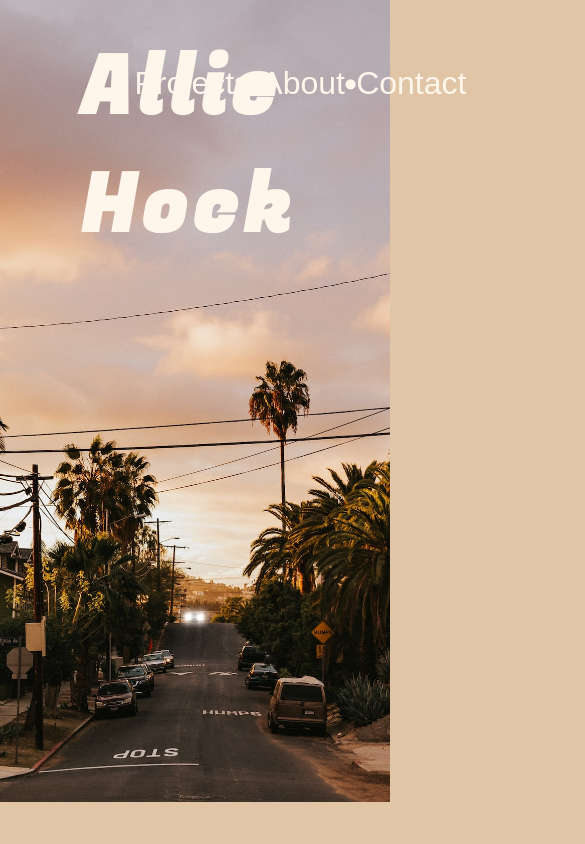
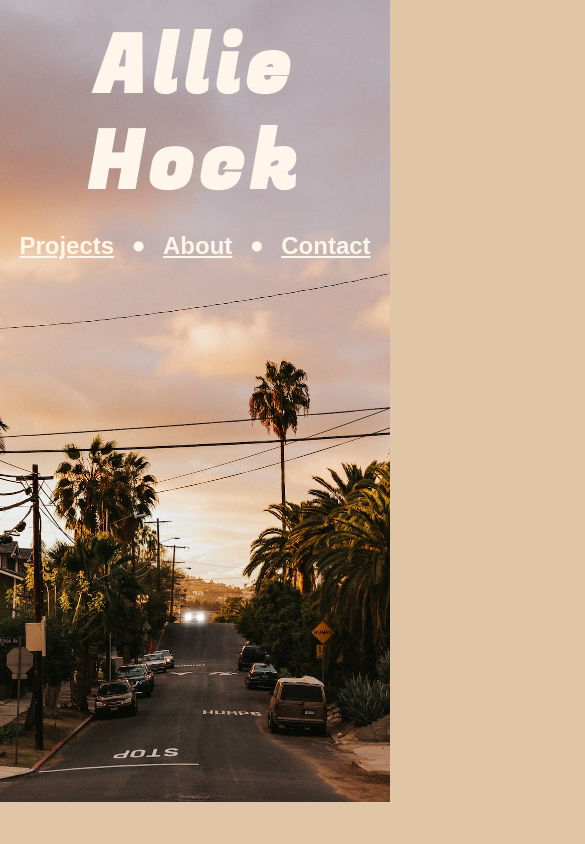
Before and after one commit to catmclough/alliehock, a plain HTML site: page index.html in a window 390 px wide. Shown: the top 844 px of the page, 585 px wide, since content can reach past the window. Drawn offline with Linux system fonts and the light colour scheme.

Commit message:
header styling for mobile

```diff
--- a/assets/styles/style.css
+++ b/assets/styles/style.css
@@ -5,16 +5,29 @@
     --white: #fef6eb;
 }
 
+/* biggest small screen: 465px */
+
 body,
 html {
-    margin: 0;
+    max-width: 100%;
+    overflow-x: hidden;
+}
+
+header {
+    position: absolute;
+    width: 100%;
+
+    /* mobile */
+    text-align: center;
+    margin-top: 10px;
+    line-height: 1.2;
 }
 
 body {
     background-color: var(--background-color);
     font-family: var(--text-font);
     color: var(--white);
-    margin-bottom: 2vh;
+    margin: 0;
 }
 
 section {
@@ -34,30 +47,6 @@ h1 {
     letter-spacing: 6px;
 }
 
-h2 {
-    font-size: 60px;
-    letter-spacing: 4px;
-    text-decoration: underline;
-}
-
-p {
-    color: #3c4836;
-    font-size: 22px;
-    line-height: 3rem;
-}
-
-a {
-    color: var(--white);
-}
-
-section {
-    padding-bottom: 55px;
-}
-
-footer {
-    text-align: center;
-}
-
 #extra-colors {
     color: #4b5026;
     color: #e59808;
@@ -71,39 +60,45 @@ footer {
     color: #212720;
 }
 
-#splash {
-    background-image: url("/assets/images/mark-adriane-unsplash.jpg");
-    /* Center and scale the image nicely */
-    background-position: center;
-    background-repeat: no-repeat;
-    background-size: cover;
+#name {
+    /* desktop only */
+    /* margin-top: 30px;
+    margin-left: 80px; */
 
-    height: 95vh;
-}
-
-#name {
-    position: absolute;
-    margin-top: 30px;
-    margin-left: 80px;
-    display: inline-block;
+    /* small screen */
+    margin: 10px;
 }
 
 nav {
-    margin-top: 65px;
+    /* large screen stuff */
+    /* margin-top: 65px;
     margin-right: 80px;
     float: right;
     min-width: 33vw;
-    max-width: 45vw;
+    max-width: 45vw; */
+
+    max-width: 528px;
     display: flex;
     justify-content: space-around;
     align-items: center;
+
+    /* small screen */
+    margin: auto;
+    padding: 10px;
 }
 
 .navlink {
-    text-decoration: none;
-    font-size: 32px;
     display: inline-block;
     position: relative;
+
+    /* large display */
+    /* font-size: 32px; */
+    /* text-decoration: none; */
+
+    /* small display */
+    font-size: 24px;
+    text-decoration: underline;
+    font-weight: 700;
 }
 
 .navlink::after {
@@ -127,6 +122,22 @@ nav {
 #nav-separator {
     font-size: 10px;
     color: var(--white);
+}
+
+#splash {
+    background-image: url("/assets/images/mark-adriane-unsplash.jpg");
+    /* Center and scale the image nicely */
+    background-position: center;
+    background-repeat: no-repeat;
+    background-size: cover;
+
+    height: 95vh;
+}
+
+h2 {
+    font-size: 60px;
+    letter-spacing: 4px;
+    text-decoration: underline;
 }
 
 #projects-header {
@@ -158,3 +169,17 @@ nav {
     margin-left: 10px;
     margin-bottom: 10px;
 }
+
+p {
+    color: #3c4836;
+    font-size: 22px;
+    line-height: 3rem;
+}
+
+a {
+    color: var(--white);
+}
+
+footer {
+    text-align: center;
+}
--- a/index.html
+++ b/index.html
@@ -15,6 +15,7 @@
 </head>
 
 <body>
+    <header>
         <h1 id="name">Allie Hock</h1>
         <nav>
             <a class="navlink" href="#projects-section">Projects</a>
@@ -23,6 +24,7 @@
             <span id="nav-separator">&#11044;</span>
             <a class="navlink" href="#contact">Contact</a>
         </nav>
+    </header>
     <div id="splash"></div>
 
     <section id="projects-section">
```
Lines whose indentation alone changed are shown as unchanged.
